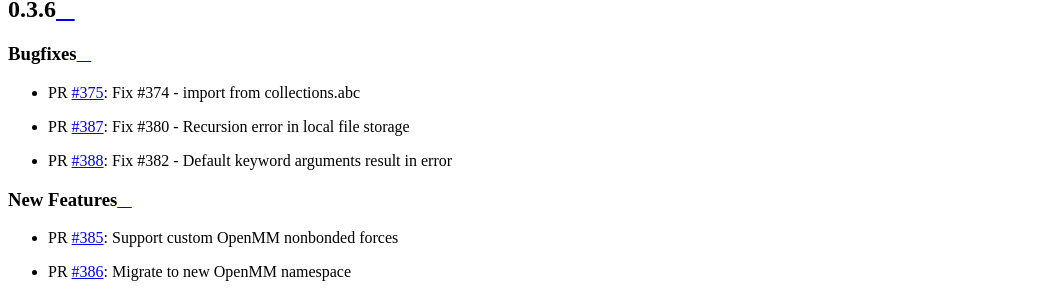
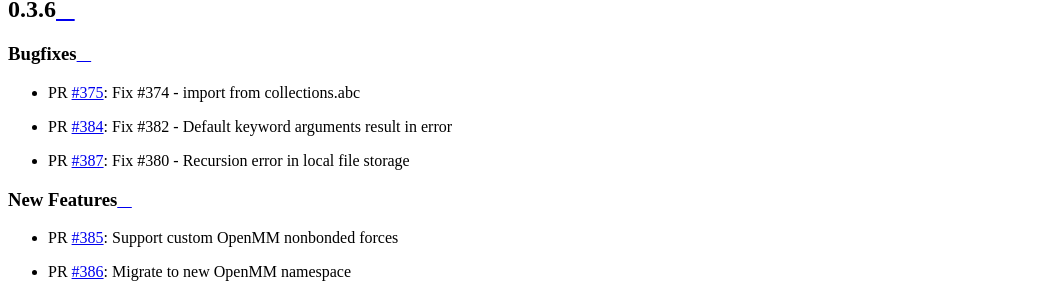
Before and after one commit to openforcefield/openff-evaluator, a Sphinx documentation site: the page built from docs/releasehistory.rst, in a window 1280 px wide and 900 px high, scrolled down 2598 px. Shown: the part 142-447 px from the top of the window, without its empty margins (0-1045 px from the left). Built offline with Sphinx 7.4.7 and the Read the Docs theme 2.0.0, drawn with Linux system fonts in a browser that asks for light colours.

Commit message:
Update releasehistory.rst

```diff
--- a/docs/releasehistory.rst
+++ b/docs/releasehistory.rst
@@ -15,8 +15,8 @@ Bugfixes
 """"""""
 
 * PR `#375 <https://github.com/openforcefield/openff-evaluator/pull/375>`_: Fix #374 - import from collections.abc
+* PR `#384 <https://github.com/openforcefield/openff-evaluator/pull/384>`_: Fix #382 - Default keyword arguments result in error
 * PR `#387 <https://github.com/openforcefield/openff-evaluator/pull/387>`_: Fix #380 - Recursion error in local file storage
-* PR `#388 <https://github.com/openforcefield/openff-evaluator/pull/388>`_: Fix #382 - Default keyword arguments result in error
 
 New Features
 """"""""""""
```
